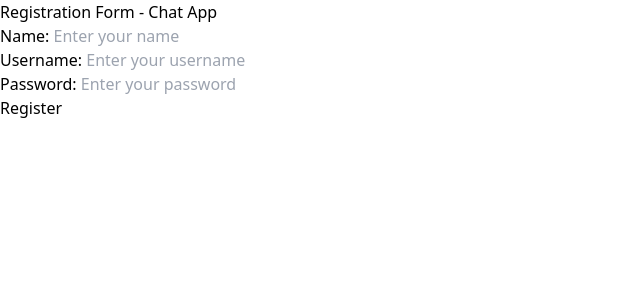
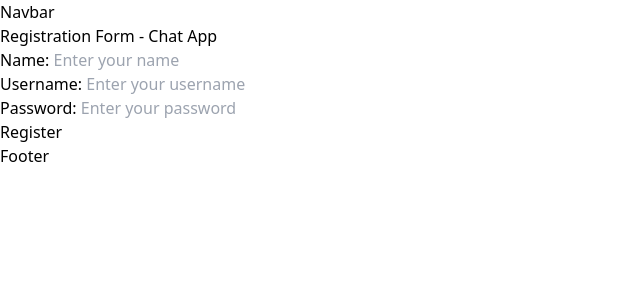
Before and after one commit to manojtsx/Chat-App, a React (Vite) app: page /register in a window 1280 px wide. Shown: the top 300 px of the page, without its empty margins (0-640 px from the left). Built offline with nearby package versions, Linux system fonts and the light colour scheme.

Commit message:
added Navbar and Footer component

```diff
--- a/src/App.jsx
+++ b/src/App.jsx
@@ -2,16 +2,20 @@
 import Home from "./pages/Home";
 import Login from "./pages/Login";
 import Register from "./pages/Register";
+import Navbar from "./components/Navbar";
+import Footer from "./components/Footer";
 
 function App() {
   return (
     <>
       <BrowserRouter>
+      <Navbar />
       <Routes>
         <Route  path="/" element={<Home />}/>
         <Route  path="/login" element={<Login />}/>
         <Route  path="/register" element={<Register />}/>
       </Routes>
+      <Footer />
       </BrowserRouter>
     </>
   )
--- /dev/null
+++ b/src/components/Footer.jsx
@@ -0,0 +1,9 @@
+import React from 'react'
+
+const Footer = () => {
+  return (
+    <div>Footer</div>
+  )
+}
+
+export default Footer
--- /dev/null
+++ b/src/components/Navbar.jsx
@@ -0,0 +1,9 @@
+import React from 'react'
+
+const Navbar = () => {
+  return (
+    <div>Navbar</div>
+  )
+}
+
+export default Navbar
```
